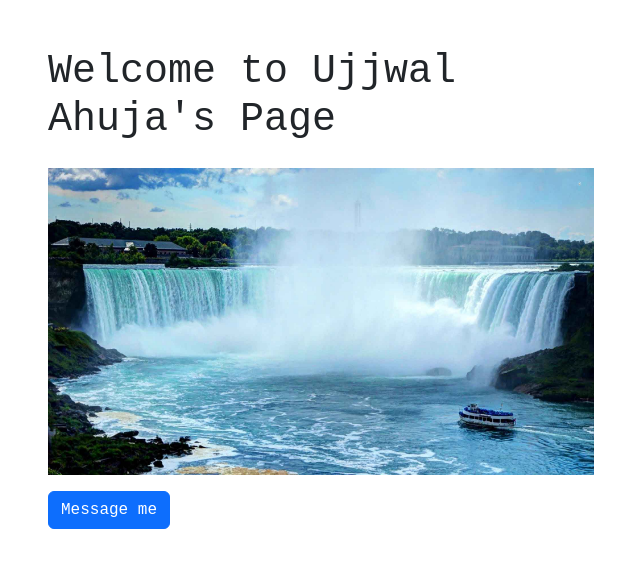
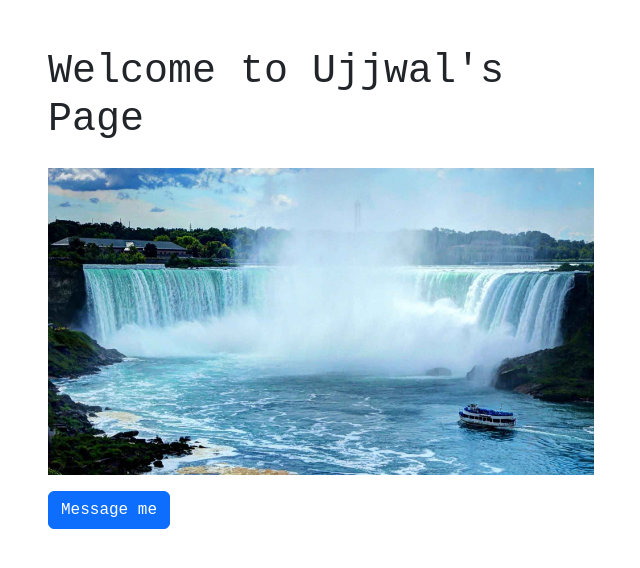
Before and after one commit to ujjwalahuja28/helloworld, a plain HTML site: page index.html in a window 1280 px wide. Shown: the whole page, without its empty margins (319-959 px from the left). Drawn offline with nearby package versions, Linux system fonts and the light colour scheme.

Commit message:
CSS integration and HTML updates

```diff
--- a/index.html
+++ b/index.html
@@ -14,7 +14,7 @@
         <div class="row justify-content-center my-5">
 
             <div class="col-6">
-                <h1>Welcome to Ujjwal Ahuja's Page</h1>
+                <h1>Welcome to Ujjwal's Page</h1>
                 <img src="image.jpeg" alt="image" class="w-100 my-3">
                 <a href="mailto:john@doe.com" class="btn btn-primary">
                     Message me
```
